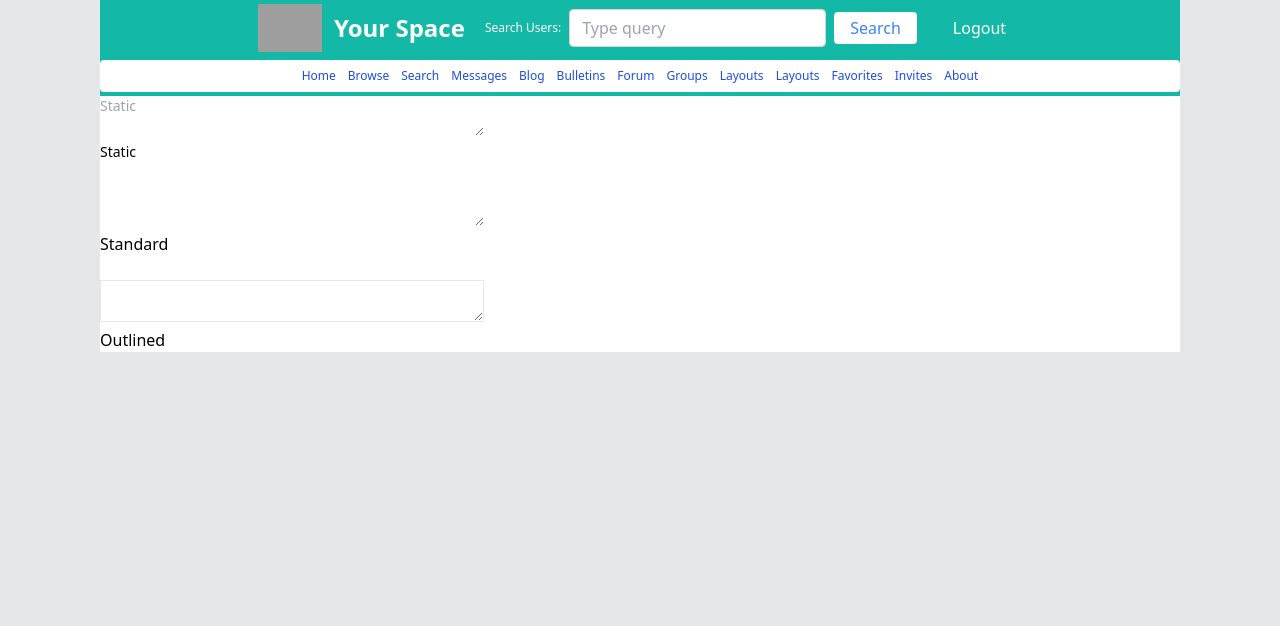
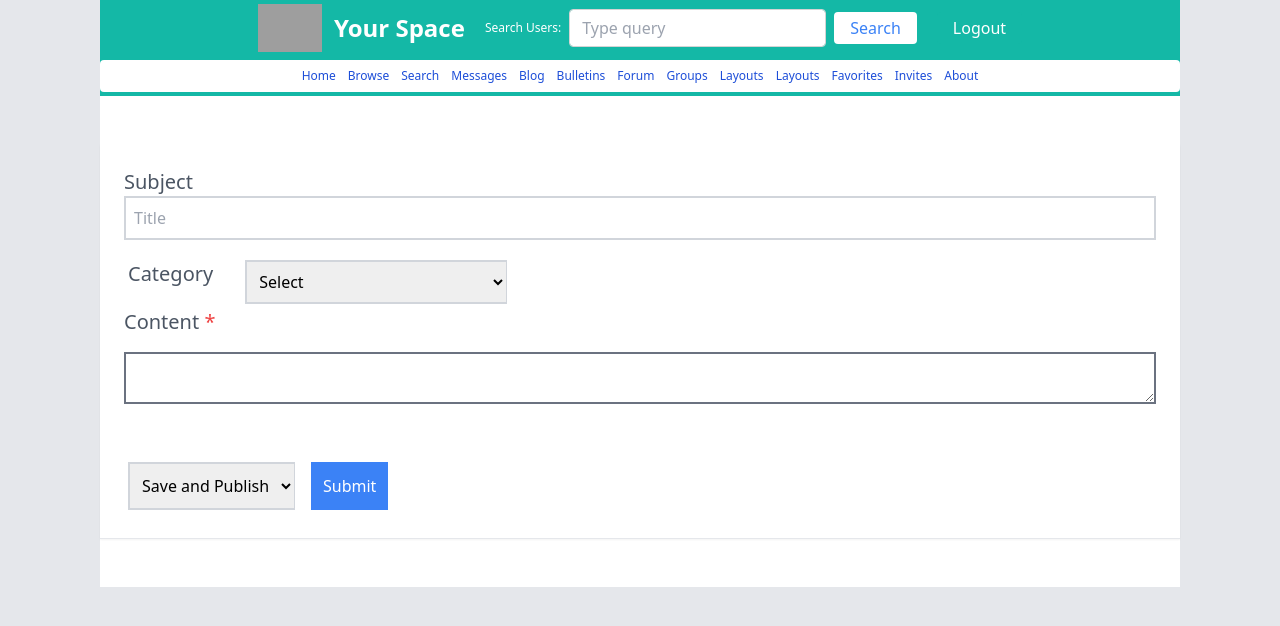
Before and after one commit to Palealmond/YourSpace, a React (Create React App) app in the folder your_space/: page /posts in a window 1280 px wide. Shown: the top 626 px of the page. Built offline with nearby package versions, Linux system fonts and the light colour scheme; grey boxes are pictures that could not be loaded.

Commit message:
rebase needed

```diff
--- a/your_space/src/components/Header/Header.jsx
+++ b/your_space/src/components/Header/Header.jsx
@@ -4,7 +4,7 @@ import { Link } from "react-router-dom";
 function Header() {
   return (
     <>
-      <header className="h-full max-w-full max-w-screen-xl bg-teal-500 flex  flex-col justify-center items-left py-1">
+      <header className="h-full max-w-full md:w-[200px] max-w-screen-xl bg-teal-500 flex  flex-col justify-center items-left py-1">
         <div className="flex justify-center items-center mb-2 gap-5">
           <div className="flex items-center gap-3">
             <img
--- a/your_space/src/components/Posts/Posts.jsx
+++ b/your_space/src/components/Posts/Posts.jsx
@@ -1,11 +1,93 @@
-import { Textarea } from "@material-tailwind/react";
+import React from 'react'
+import { Textarea, Input } from "@material-tailwind/react";
 
-export default function Variants() {
+export default function Posts() {
   return (
-    <div className="flex flex-col w-96 gap-6">
-      <Textarea variant="static" label="Static" placeholder="Static" />
-      <Textarea variant="standard" label="Standard" />
-      <Textarea variant="outlined" label="Outlined" />
-    </div>
-  );
+    <>
+      <div className="py-12">
+          <div className="bg-white overflow-hidden shadow-sm sm:rounded-lg">
+            <div className="p-6 bg-white border-b border-gray-200">
+              <form method="POST" action="action.php">
+
+                <div className="mb-4">
+                  <label className="text-xl text-gray-600">
+                Subject
+                  </label>
+                  <br />
+                  <input
+                    type="text"
+                    className="border-2 border-gray-300 p-2 w-full"
+                    name="Subject"
+                    id="Subject"
+                    placeholder="Title"
+                  />
+                </div>
+                <div className="flex p-1">
+                <label className="text-xl text-gray-600 gap-4">
+               Category
+                  </label>
+                  <select
+                    className="ml-8 border-2 border-gray-300 border-r p-2"
+                    name="action">
+                    <option>Select</option>
+                    <option>Art & Photography</option>
+                    <option>Automotive</option>
+                    <option>Blogging</option>
+                    <option>Books and Stories</option>
+                    <option>Dreams and the Supernatural</option>
+                    <option>Fashion, Style, Shopping</option>
+                    <option>Food and Restaurants</option>
+                    <option>Friends</option>
+                    <option>Games</option>
+                    <option>Goals, Plans, Hopes</option>
+                    <option>Jobs, Work, Careers</option>
+                    <option>Life</option>
+                    <option>Music</option>
+                    <option>Parties and Nightlife</option>
+                    <option>Pets and Animals</option>
+                    <option>Podcast</option>
+                    <option>Quiz/Survey</option>
+                    <option>Romance and Relationship</option>
+                    <option>School, College, University</option>
+                    <option>Sports</option>
+                    <option>Travel and Places</option>
+                    <option>Web, HTML, Tech</option>
+                    <option>Writing and Poetry</option>
+                    <option>Your Space</option>
+                  </select>
+              </div>
+
+              <div className="mb-8">
+                  <label className="text-xl text-gray-600">
+                    Content <span className="text-red-500">*</span>
+                  </label>
+                <br />
+                  <textarea
+                    name="content"
+                    className="border-2 border-gray-500 w-full my-4"
+                  ></textarea>
+                </div>
+
+                <div className="flex p-1">
+                  <select
+                    className="border-2 border-gray-300 border-r p-2 mr-4"
+                    name="action"
+                  >
+                    <option>Save and Publish</option>
+                    <option>Save Draft</option>
+                  </select>
+                  <button
+                    role="submit"
+                    className="p-3 bg-blue-500 text-white hover:bg-blue-400"
+                    required
+                  >
+                    Submit
+                  </button>
+                </div>
+              </form>
+            </div>
+          </div>
+        </div>
+    </>
+  )
 }
--- a/your_space/src/components/Profile/Profile.jsx
+++ b/your_space/src/components/Profile/Profile.jsx
@@ -2,7 +2,7 @@ import React from "react";
 
 function Profile() {
   return (
-    <div className="max-w-[1060px]">
+    <div className="max-w-[300px] lg:max-w-[1060px]">
       <div className="profile-container bg-white border-2 border-blue-400 flex flex-col justify-between m-2 max-w-xs sm:w-1/3 ">
         <h1 className="text-lg font-bold bg-blue-400 text-white px-2">
           Hello, John Doe
--- a/your_space/tailwind.config.js
+++ b/your_space/tailwind.config.js
@@ -3,8 +3,10 @@ module.exports = {
   mode: 'jit',
   content: ["./src/**/*.{js,jsx,ts,tsx}",],
   theme: {
-    maxWidth: {
-      '1100': '1100px',
+screens: {
+      'tablet': '640px',
+      'laptop': '1024px',
+      'desktop': '1280px'
     },
   },
     extend: {},
```
Also changed, not shown: your_space/src/components/Profile/Posts.jsx (deleted, +0 -26 lines), your_space/src/components/Header/Header.css (deleted), your_space/src/components/Profile/Custom.css (deleted), your_space/src/components/Profile/Profile.css (deleted).
